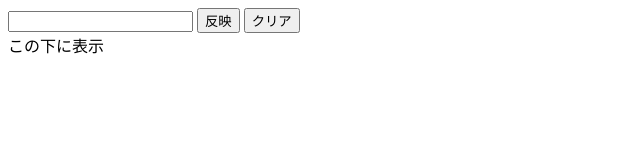
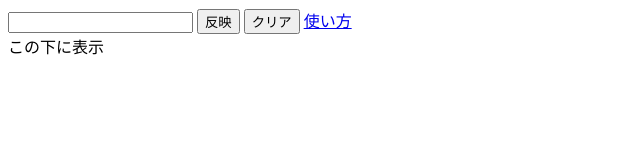
Before and after one commit to sin1917/workspacd, a plain HTML site: page index.html in a window 1280 px wide. Shown: the full height of the page, 0-640 px from the left. Drawn offline with Linux system fonts and the light colour scheme.

Commit message:
使い方-githubへのリンク追加

```diff
--- a/index.html
+++ b/index.html
@@ -11,6 +11,7 @@
     <input type="text" id="inputBox">
     <input type="button" onclick="func1()" value="反映">
     <input type="button" onclick="ClearTextbox('inputBox')" value="クリア">
+    <a href="https://github.com/sin1917/kc_cond" target=”_blank”>使い方</a>
     <div id="dist">
         この下に表示
     </div>
```
